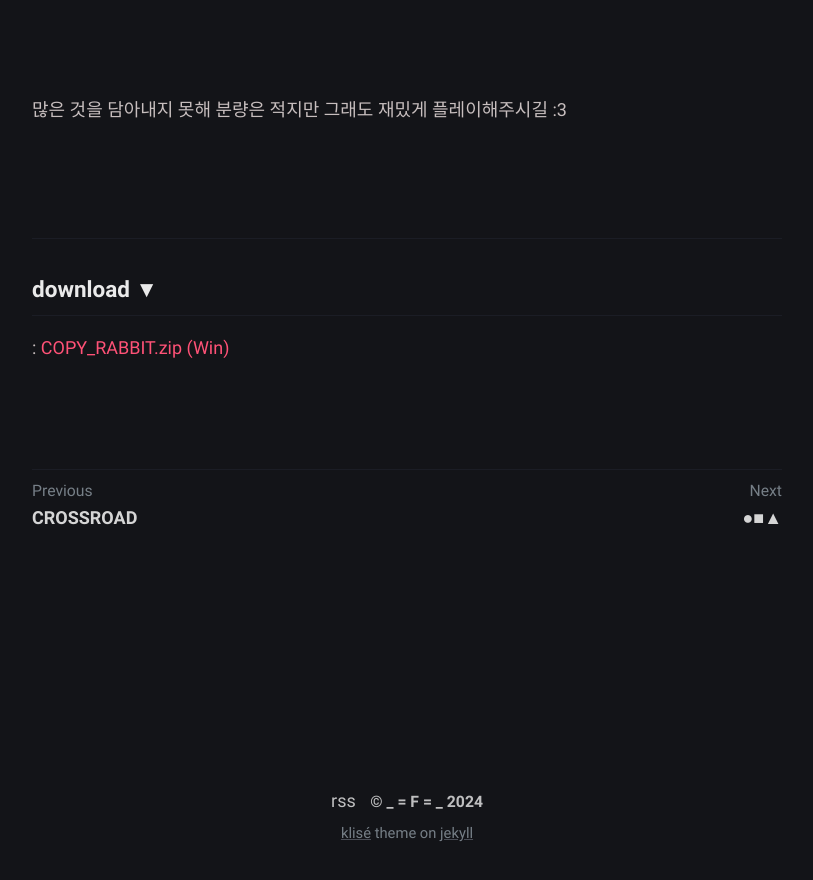
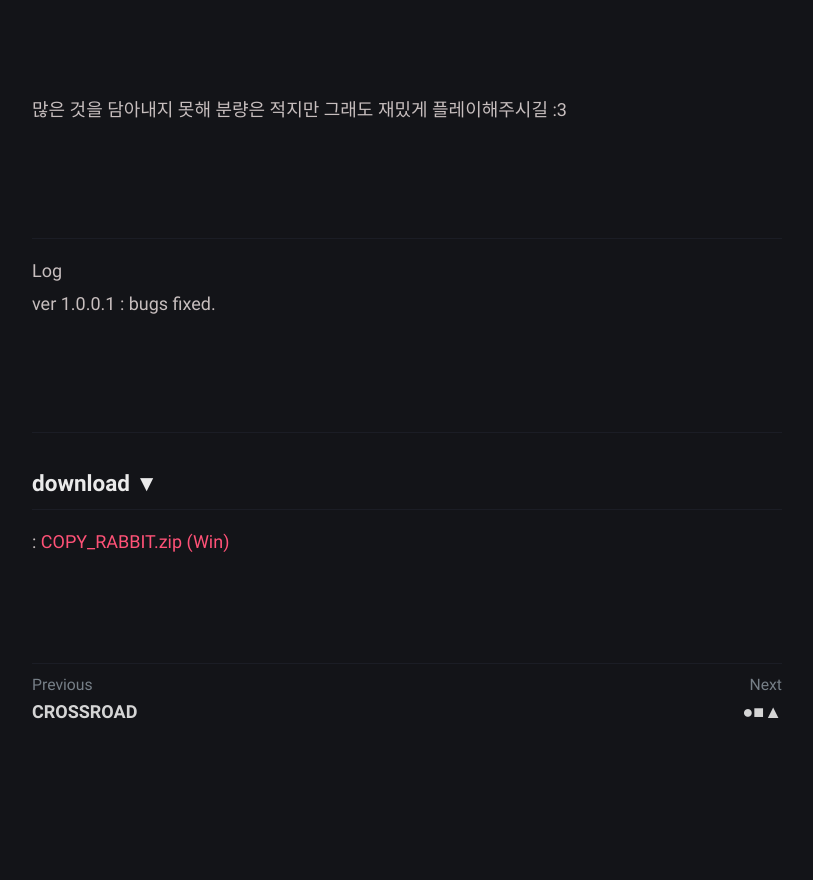
Before and after one commit to 1fworks/myblog, a Jekyll site: the page built from posts/_posts/project/03_copy_rabbit/2021-02-27-copy_rabbit.md, in a window 1280 px wide and 900 px high, scrolled down 1884 px. Shown: the top 880 px of the window, without its empty margins (233-1046 px from the left). Built offline with Jekyll 4.4.1, drawn with Linux system fonts in a browser that asks for light colours; comment, search, counter and statistics services are not loaded.

Commit message:
update COPY RABBIT 1.0.0.1

```diff
--- a/posts/_posts/project/03_copy_rabbit/2021-02-27-copy_rabbit.md
+++ b/posts/_posts/project/03_copy_rabbit/2021-02-27-copy_rabbit.md
@@ -53,5 +53,13 @@ img:         "/myblog/posts/images/project/copy_rabbit_thumbnail.png"
 
 ---
 
+Log
+ver 1.0.0.1 : bugs fixed.
+
+<br/>
+<br/>
+
+---
+
 <h3>download ▼</h3>
 : [COPY_RABBIT.zip (Win)]({{site.file_location}}/COPY_RABBIT.zip)
```
